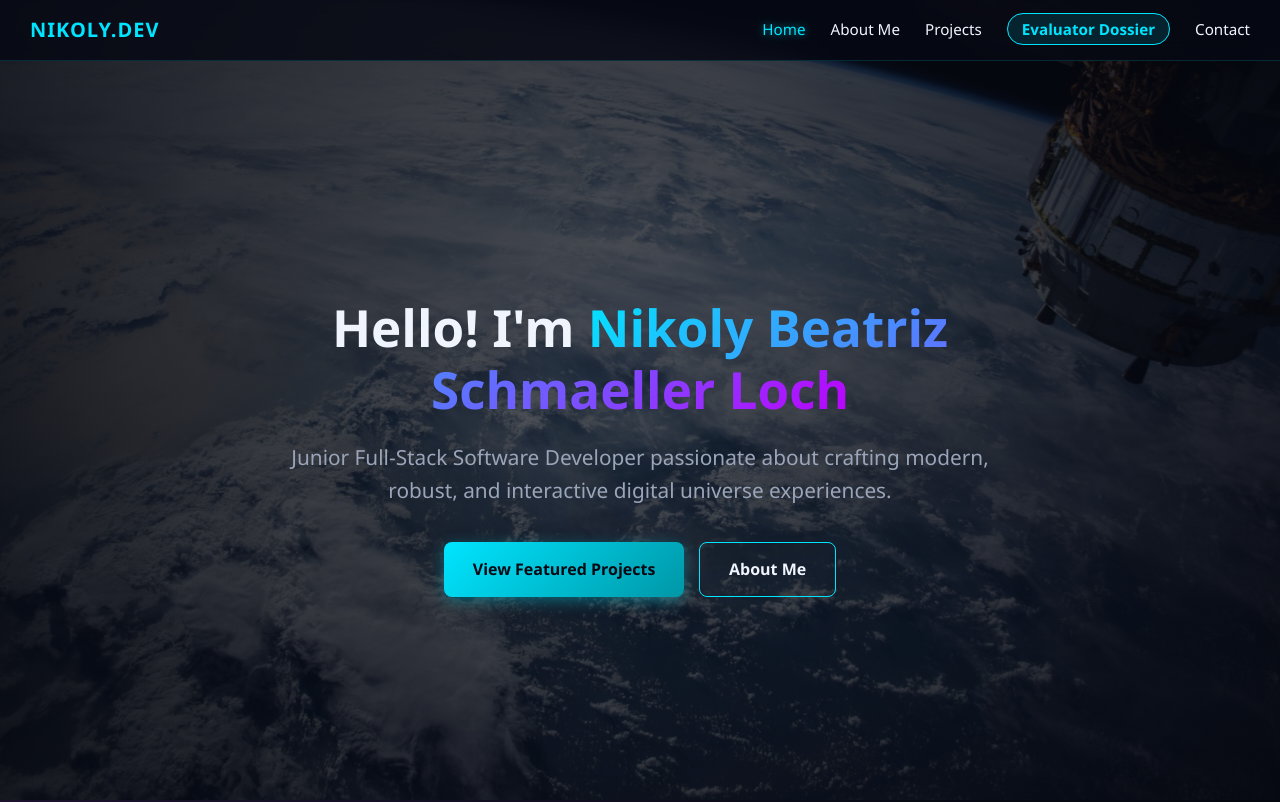
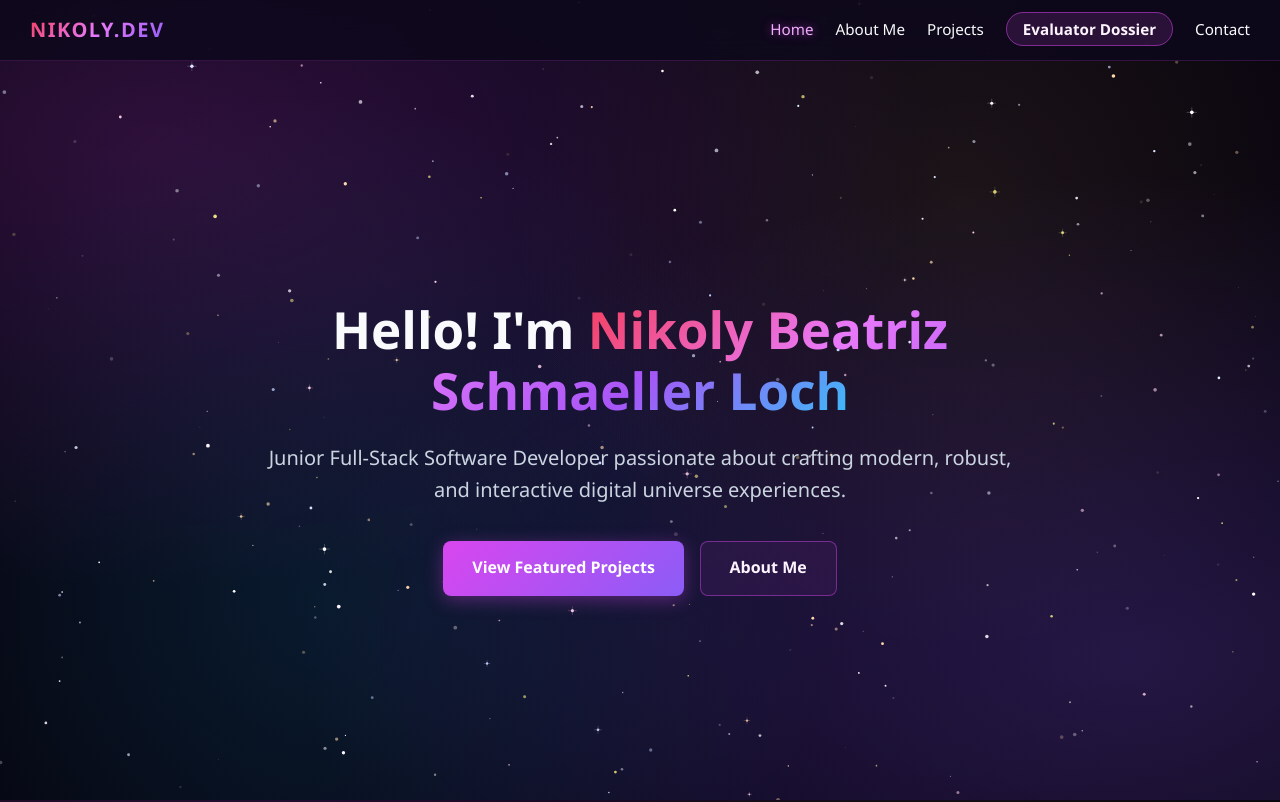
Before and after one commit to nibeshlofreak-byte/portfolio, a plain HTML site: page index.html in a window 1280 px wide. Shown: the top 802 px of the page. Drawn offline with Linux system fonts and the light colour scheme.

Commit message:
Enhance cosmic theme with rich multi-tone nebula palette, dense twinkling starfield, and clean typography

```diff
--- a/static/css/style.css
+++ b/static/css/style.css
@@ -1,13 +1,17 @@
-/* style.css - Cosmic Theme Portfolio */
+/* style.css - Deep Cosmic Nebula & Starry Night Theme */
 :root {
-    --primary-neon: #00e5ff;
-    --accent-purple: #9d4edd;
-    --accent-pink: #ff007f;
-    --bg-dark: #070913;
-    --card-bg: rgba(18, 24, 46, 0.75);
-    --card-border: rgba(0, 229, 255, 0.2);
-    --text-main: #f0f4fc;
-    --text-muted: #9ba5b9;
+    --cosmic-void: #090514;
+    --nebula-magenta: #d946ef;
+    --nebula-purple: #8b5cf6;
+    --nebula-rose: #f43f5e;
+    --nebula-cyan: #06b6d4;
+    --starlight-gold: #fbbf24;
+    --starlight-white: #f8fafc;
+    --card-bg: rgba(24, 15, 42, 0.74);
+    --card-border: rgba(217, 70, 239, 0.22);
+    --card-hover: rgba(217, 70, 239, 0.55);
+    --text-main: #f8fafc;
+    --text-muted: #cbd5e1;
 }
 
 * {
@@ -18,16 +22,29 @@ html, body {
     margin: 0;
     padding: 0;
     min-height: 100%;
-    font-family: 'Segoe UI', -apple-system, BlinkMacSystemFont, Roboto, Oxygen, Ubuntu, Cantarell, sans-serif;
+    font-family: 'Segoe UI', -apple-system, BlinkMacSystemFont, Roboto, sans-serif;
     color: var(--text-main);
-    background-color: var(--bg-dark);
+    background-color: var(--cosmic-void);
     background-image:
-        radial-gradient(ellipse at top left, rgba(157, 78, 221, 0.15), transparent 50%),
-        radial-gradient(ellipse at bottom right, rgba(0, 229, 255, 0.12), transparent 50%),
-        radial-gradient(circle at center, rgba(10, 14, 28, 0.95), #05070f);
+        radial-gradient(ellipse at 12% 18%, rgba(217, 70, 239, 0.18), transparent 48%),
+        radial-gradient(ellipse at 88% 82%, rgba(139, 92, 246, 0.22), transparent 52%),
+        radial-gradient(circle at 75% 25%, rgba(251, 191, 36, 0.08), transparent 40%),
+        radial-gradient(circle at 25% 75%, rgba(6, 182, 212, 0.12), transparent 45%),
+        radial-gradient(circle at 50% 50%, #0d0720, #06030e);
     background-attachment: fixed;
     overflow-x: hidden;
     line-height: 1.6;
+}
+
+/* Starfield canvas */
+#starfield-canvas {
+    position: fixed;
+    top: 0;
+    left: 0;
+    width: 100%;
+    height: 100%;
+    pointer-events: none;
+    z-index: 0;
 }
 
 /* Navbar */
@@ -36,10 +53,10 @@ html, body {
     top: 0;
     left: 0;
     right: 0;
-    background: rgba(7, 9, 19, 0.85);
-    backdrop-filter: blur(12px);
-    -webkit-backdrop-filter: blur(12px);
-    border-bottom: 1px solid rgba(0, 229, 255, 0.15);
+    background: rgba(14, 9, 28, 0.85);
+    backdrop-filter: blur(14px);
+    -webkit-backdrop-filter: blur(14px);
+    border-bottom: 1px solid rgba(217, 70, 239, 0.18);
     padding: 14px 30px;
     z-index: 1000;
     display: flex;
@@ -49,10 +66,12 @@ html, body {
 
 .navbar .nav-brand {
     font-size: 1.25rem;
-    font-weight: 700;
-    color: var(--primary-neon);
+    font-weight: 800;
+    letter-spacing: 1.5px;
+    background: linear-gradient(135deg, #f43f5e 0%, #e879f9 50%, #8b5cf6 100%);
+    -webkit-background-clip: text;
+    -webkit-text-fill-color: transparent;
     text-decoration: none;
-    letter-spacing: 1px;
 }
 
 .navbar ul {
@@ -60,7 +79,8 @@ html, body {
     margin: 0;
     padding: 0;
     display: flex;
-    gap: 25px;
+    align-items: center;
+    gap: 22px;
 }
 
 .navbar a {
@@ -72,8 +92,26 @@ html, body {
 }
 
 .navbar a:hover, .navbar a.active {
-    color: var(--primary-neon);
-    text-shadow: 0 0 8px rgba(0, 229, 255, 0.6);
+    color: #f0abfc;
+    text-shadow: 0 0 10px rgba(217, 70, 239, 0.6);
+}
+
+.portal-nav-btn {
+    background: rgba(217, 70, 239, 0.14) !important;
+    border: 1px solid rgba(217, 70, 239, 0.5) !important;
+    border-radius: 20px;
+    padding: 6px 16px !important;
+    color: #fdf4ff !important;
+    font-weight: 600 !important;
+    transition: all 0.25s !important;
+}
+
+.portal-nav-btn:hover {
+    background: linear-gradient(135deg, #d946ef, #8b5cf6) !important;
+    color: #fff !important;
+    border-color: #d946ef !important;
+    box-shadow: 0 0 14px rgba(217, 70, 239, 0.5) !important;
+    text-decoration: none !important;
 }
 
 /* Hero Section */
@@ -81,25 +119,18 @@ html, body {
     position: relative;
     width: 100%;
     min-height: 100vh;
-    background: url('../img/bg.jpg') center/cover no-repeat fixed;
     display: flex;
     align-items: center;
     justify-content: center;
     text-align: center;
     padding: 100px 20px 40px;
-}
-
-.hero::after {
-    content: '';
-    position: absolute;
-    inset: 0;
-    background: radial-gradient(circle, rgba(7, 9, 19, 0.65) 0%, rgba(5, 7, 15, 0.9) 100%);
+    z-index: 1;
 }
 
 .hero-content {
     position: relative;
-    z-index: 1;
-    max-width: 820px;
+    z-index: 2;
+    max-width: 840px;
     padding: 30px;
 }
 
@@ -111,20 +142,20 @@ html, body {
 }
 
 .highlight {
-    background: linear-gradient(135deg, #00e5ff 0%, #bd00ff 100%);
+    background: linear-gradient(135deg, #f43f5e 0%, #e879f9 35%, #a855f7 70%, #38bdf8 100%);
     -webkit-background-clip: text;
     -webkit-text-fill-color: transparent;
 }
 
 .hero p {
-    font-size: 1.3rem;
+    font-size: 1.25rem;
     color: var(--text-muted);
     margin-bottom: 2.2rem;
 }
 
 .hero-cta {
     display: flex;
-    gap: 15px;
+    gap: 16px;
     justify-content: center;
     flex-wrap: wrap;
 }
@@ -133,29 +164,29 @@ html, body {
     display: inline-flex;
     align-items: center;
     gap: 8px;
-    background: linear-gradient(135deg, #00e5ff 0%, #0097a7 100%);
-    color: #070913;
+    background: linear-gradient(135deg, #d946ef 0%, #8b5cf6 100%);
+    color: #ffffff;
     padding: 0.85rem 1.8rem;
     border-radius: 8px;
     text-decoration: none;
     font-weight: 700;
     font-size: 1rem;
-    box-shadow: 0 4px 15px rgba(0, 229, 255, 0.35);
+    box-shadow: 0 4px 18px rgba(217, 70, 239, 0.35);
     transition: transform 0.2s, box-shadow 0.2s;
 }
 
 .btn-primary:hover {
     transform: translateY(-2px);
-    box-shadow: 0 6px 20px rgba(0, 229, 255, 0.5);
+    box-shadow: 0 6px 24px rgba(217, 70, 239, 0.55);
 }
 
 .btn-secondary {
     display: inline-flex;
     align-items: center;
     gap: 8px;
-    background: transparent;
-    color: var(--text-main);
-    border: 1px solid var(--primary-neon);
+    background: rgba(217, 70, 239, 0.08);
+    color: #fdf4ff;
+    border: 1px solid rgba(217, 70, 239, 0.45);
     padding: 0.85rem 1.8rem;
     border-radius: 8px;
     text-decoration: none;
@@ -165,12 +196,14 @@ html, body {
 }
 
 .btn-secondary:hover {
-    background: rgba(0, 229, 255, 0.12);
+    background: rgba(217, 70, 239, 0.18);
     transform: translateY(-2px);
 }
 
 /* Content Pages */
 .content {
+    position: relative;
+    z-index: 1;
     padding: 120px 20px 80px;
     max-width: 1080px;
     margin: 0 auto;
@@ -180,8 +213,10 @@ html, body {
 .content h2 {
     font-size: 2.5rem;
     margin-bottom: 0.5rem;
-    color: var(--primary-neon);
-    font-weight: 700;
+    font-weight: 800;
+    background: linear-gradient(135deg, #f43f5e, #e879f9 50%, #8b5cf6);
+    -webkit-background-clip: text;
+    -webkit-text-fill-color: transparent;
 }
 
 .section-subtitle {
@@ -190,14 +225,14 @@ html, body {
     margin-bottom: 2.5rem;
 }
 
-/* About Section */
+/* Cards */
 .about-card {
     background: var(--card-bg);
     border: 1px solid var(--card-border);
-    backdrop-filter: blur(10px);
+    backdrop-filter: blur(12px);
     border-radius: 14px;
     padding: 35px;
-    box-shadow: 0 10px 30px rgba(0, 0, 0, 0.4);
+    box-shadow: 0 10px 32px rgba(0, 0, 0, 0.45);
     margin-bottom: 30px;
 }
 
@@ -215,21 +250,21 @@ html, body {
 }
 
 .skill-box {
-    background: rgba(255, 255, 255, 0.03);
-    border: 1px solid rgba(255, 255, 255, 0.08);
+    background: rgba(30, 18, 52, 0.65);
+    border: 1px solid rgba(217, 70, 239, 0.18);
     border-radius: 10px;
-    padding: 20px;
+    padding: 22px;
     transition: border-color 0.25s, transform 0.2s;
 }
 
 .skill-box:hover {
-    border-color: var(--primary-neon);
+    border-color: var(--card-hover);
     transform: translateY(-3px);
 }
 
 .skill-box h4 {
     margin: 0 0 10px;
-    color: var(--primary-neon);
+    color: #f0abfc;
     font-size: 1.1rem;
 }
 
@@ -249,20 +284,20 @@ html, body {
 .project-card {
     background: var(--card-bg);
     border: 1px solid var(--card-border);
-    backdrop-filter: blur(10px);
+    backdrop-filter: blur(12px);
     padding: 28px;
     border-radius: 14px;
     display: flex;
     gap: 28px;
     align-items: center;
-    box-shadow: 0 10px 30px rgba(0, 0, 0, 0.35);
+    box-shadow: 0 10px 32px rgba(0, 0, 0, 0.4);
     transition: transform 0.25s, border-color 0.25s, box-shadow 0.25s;
 }
 
 .project-card:hover {
     transform: translateY(-4px);
-    border-color: rgba(0, 229, 255, 0.5);
-    box-shadow: 0 14px 40px rgba(0, 229, 255, 0.15);
+    border-color: var(--card-hover);
+    box-shadow: 0 14px 40px rgba(217, 70, 239, 0.2);
 }
 
 .project-image-wrap {
@@ -271,11 +306,11 @@ html, body {
     height: 170px;
     border-radius: 10px;
     overflow: hidden;
-    background: rgba(0, 0, 0, 0.3);
+    background: rgba(10, 6, 20, 0.5);
     display: flex;
     align-items: center;
     justify-content: center;
-    border: 1px solid rgba(255, 255, 255, 0.08);
+    border: 1px solid rgba(217, 70, 239, 0.15);
 }
 
 .project-image-wrap img {
@@ -315,9 +350,9 @@ html, body {
 }
 
 .tech-tag {
-    background: rgba(0, 229, 255, 0.1);
-    color: var(--primary-neon);
-    border: 1px solid rgba(0, 229, 255, 0.3);
+    background: rgba(139, 92, 246, 0.15);
+    color: #f0abfc;
+    border: 1px solid rgba(217, 70, 239, 0.3);
     padding: 4px 12px;
     border-radius: 20px;
     font-size: 0.8rem;
@@ -347,19 +382,19 @@ html, body {
 }
 
 .btn-code:hover {
-    background: rgba(0, 229, 255, 0.15);
-    border-color: var(--primary-neon);
-    color: var(--primary-neon);
+    background: rgba(217, 70, 239, 0.18);
+    border-color: #d946ef;
+    color: #fdf4ff;
 }
 
 /* Contact Page */
 .contact-container {
     background: var(--card-bg);
     border: 1px solid var(--card-border);
-    backdrop-filter: blur(10px);
+    backdrop-filter: blur(12px);
     border-radius: 14px;
     padding: 40px;
-    box-shadow: 0 10px 30px rgba(0, 0, 0, 0.4);
+    box-shadow: 0 10px 32px rgba(0, 0, 0, 0.45);
 }
 
 .contact-item {
@@ -371,47 +406,13 @@ html, body {
 }
 
 .contact-item a {
-    color: var(--primary-neon);
+    color: #f0abfc;
     text-decoration: none;
     transition: text-decoration 0.2s;
 }
 
 .contact-item a:hover {
     text-decoration: underline;
-}
-
-/* Footer */
-footer {
-    text-align: center;
-    padding: 30px 20px;
-    background: rgba(5, 7, 15, 0.95);
-    border-top: 1px solid rgba(255, 255, 255, 0.06);
-    color: var(--text-muted);
-    font-size: 0.95rem;
-}
-
-/* Responsive */
-@media (max-width: 768px) {
-    .navbar {
-        padding: 12px 18px;
-    }
-    .navbar ul {
-        gap: 14px;
-    }
-    .hero h1 {
-        font-size: 2.3rem;
-    }
-    .hero p {
-        font-size: 1.05rem;
-    }
-    .project-card {
-        flex-direction: column;
-        align-items: flex-start;
-    }
-    .project-image-wrap {
-        width: 100%;
-        height: 200px;
-    }
 }
 
 /* Flash Alerts */
@@ -433,28 +434,48 @@ footer {
     color: #ff8585;
 }
 .flash-warning {
-    background: rgba(255, 171, 0, 0.15);
-    border: 1px solid #ffab00;
-    color: #ffd166;
+    background: rgba(251, 191, 36, 0.15);
+    border: 1px solid #fbbf24;
+    color: #fde68a;
 }
 .flash-info {
-    background: rgba(0, 229, 255, 0.15);
-    border: 1px solid var(--primary-neon);
-    color: var(--primary-neon);
+    background: rgba(217, 70, 239, 0.15);
+    border: 1px solid #d946ef;
+    color: #f0abfc;
 }
 
-.portal-nav-btn {
-    background: rgba(0, 229, 255, 0.12) !important;
-    border: 1px solid var(--primary-neon);
-    border-radius: 20px;
-    padding: 5px 14px !important;
-    color: var(--primary-neon) !important;
-    font-weight: 600 !important;
-    transition: all 0.2s !important;
+/* Footer */
+footer {
+    position: relative;
+    z-index: 1;
+    text-align: center;
+    padding: 30px 20px;
+    background: rgba(10, 6, 20, 0.95);
+    border-top: 1px solid rgba(255, 255, 255, 0.06);
+    color: var(--text-muted);
+    font-size: 0.95rem;
 }
-.portal-nav-btn:hover {
-    background: var(--primary-neon) !important;
-    color: #05070f !important;
-    text-shadow: none !important;
-    text-decoration: none !important;
+
+/* Responsive */
+@media (max-width: 768px) {
+    .navbar {
+        padding: 12px 18px;
+    }
+    .navbar ul {
+        gap: 12px;
+    }
+    .hero h1 {
+        font-size: 2.3rem;
+    }
+    .hero p {
+        font-size: 1.05rem;
+    }
+    .project-card {
+        flex-direction: column;
+        align-items: flex-start;
+    }
+    .project-image-wrap {
+        width: 100%;
+        height: 200px;
+    }
 }
--- a/static/js/script.js
+++ b/static/js/script.js
@@ -1,8 +1,134 @@
-// script.js - Interactive Cosmic Portfolio
+// script.js - Dynamic Cosmic Starfield & Clean Navigation
 document.addEventListener('DOMContentLoaded', () => {
-    console.log('Cosmic Portfolio loaded successfully.');
+    // 1. Initialize Dynamic Cosmic Starfield Canvas
+    initStarfield();
 
-    // Smooth navigation highlighting
+    // 2. Smooth Navigation Highlighting
+    initNavHighlight();
+});
+
+function initStarfield() {
+    let canvas = document.getElementById('starfield-canvas');
+    if (!canvas) {
+        canvas = document.createElement('canvas');
+        canvas.id = 'starfield-canvas';
+        document.body.prepend(canvas);
+    }
+
+    const ctx = canvas.getContext('2d');
+    let width = (canvas.width = window.innerWidth);
+    let height = (canvas.height = window.innerHeight);
+
+    window.addEventListener('resize', () => {
+        width = canvas.width = window.innerWidth;
+        height = canvas.height = window.innerHeight;
+        createStars();
+    });
+
+    const starCount = Math.floor((width * height) / 3600); // Dense starry night
+    let stars = [];
+    const colors = [
+        '#ffffff', '#fdf4ff', '#e0e7ff', '#fef08a', '#fbcfe8', '#c7d2fe', '#fed7aa'
+    ];
+
+    function createStars() {
+        stars = [];
+        for (let i = 0; i < starCount; i++) {
+            stars.push({
+                x: Math.random() * width,
+                y: Math.random() * height,
+                radius: Math.random() * 1.5 + 0.4,
+                color: colors[Math.floor(Math.random() * colors.length)],
+                alpha: Math.random() * 0.7 + 0.3,
+                speed: Math.random() * 0.02 + 0.006,
+                phase: Math.random() * Math.PI * 2,
+                sparkle: Math.random() > 0.82
+            });
+        }
+    }
+    createStars();
+
+    // Occasional subtle meteors / shooting stars
+    let meteors = [];
+    function spawnMeteor() {
+        if (meteors.length < 2 && Math.random() < 0.015) {
+            meteors.push({
+                x: Math.random() * width * 0.85,
+                y: Math.random() * height * 0.4,
+                length: Math.random() * 90 + 50,
+                speed: Math.random() * 5 + 4,
+                angle: Math.PI / 4 + (Math.random() - 0.5) * 0.25,
+                opacity: 1,
+                color: Math.random() > 0.5 ? '#f472b6' : '#a78bfa'
+            });
+        }
+    }
+
+    let time = 0;
+    function render() {
+        time += 0.03;
+        ctx.clearRect(0, 0, width, height);
+
+        // Render Stars
+        for (let s of stars) {
+            const flicker = Math.sin(time * s.speed * 60 + s.phase) * 0.35;
+            const currentAlpha = Math.max(0.12, Math.min(1, s.alpha + flicker));
+            ctx.fillStyle = s.color;
+            ctx.globalAlpha = currentAlpha;
+            ctx.beginPath();
+            ctx.arc(s.x, s.y, s.radius, 0, Math.PI * 2);
+            ctx.fill();
+
+            // 4-point subtle flare on brightest stars
+            if (s.sparkle && currentAlpha > 0.75) {
+                ctx.strokeStyle = s.color;
+                ctx.lineWidth = 0.5;
+                ctx.globalAlpha = currentAlpha * 0.45;
+                ctx.beginPath();
+                ctx.moveTo(s.x - s.radius * 2.8, s.y);
+                ctx.lineTo(s.x + s.radius * 2.8, s.y);
+                ctx.moveTo(s.x, s.y - s.radius * 2.8);
+                ctx.lineTo(s.x, s.y + s.radius * 2.8);
+                ctx.stroke();
+            }
+        }
+
+        // Render Meteors
+        spawnMeteor();
+        for (let i = meteors.length - 1; i >= 0; i--) {
+            const m = meteors[i];
+            m.x += Math.cos(m.angle) * m.speed;
+            m.y += Math.sin(m.angle) * m.speed;
+            m.opacity -= 0.012;
+
+            if (m.opacity <= 0 || m.x > width || m.y > height) {
+                meteors.splice(i, 1);
+                continue;
+            }
+
+            const tailX = m.x - Math.cos(m.angle) * m.length;
+            const tailY = m.y - Math.sin(m.angle) * m.length;
+
+            const grad = ctx.createLinearGradient(m.x, m.y, tailX, tailY);
+            grad.addColorStop(0, m.color);
+            grad.addColorStop(1, 'transparent');
+
+            ctx.globalAlpha = m.opacity;
+            ctx.strokeStyle = grad;
+            ctx.lineWidth = 1.6;
+            ctx.beginPath();
+            ctx.moveTo(m.x, m.y);
+            ctx.lineTo(tailX, tailY);
+            ctx.stroke();
+        }
+
+        ctx.globalAlpha = 1;
+        requestAnimationFrame(render);
+    }
+    render();
+}
+
+function initNavHighlight() {
     const navLinks = document.querySelectorAll('.navbar a');
     const sections = document.querySelectorAll('section, header');
 
@@ -22,7 +148,7 @@ document.addEventListener('DOMContentLoaded', () => {
             }
         });
     });
-});
+}
 
 function saveEvaluatorFeedback() {
     const nameInput = document.getElementById('staticEvaluatorName');
```
Also changed, not shown: index.html (+1 -1 lines), templates/about.html (+1 -0 lines), templates/contact.html (+1 -0 lines), templates/evaluator.html (+8 -7 lines), templates/login.html (+2 -2 lines), templates/projects.html (+1 -0 lines).
